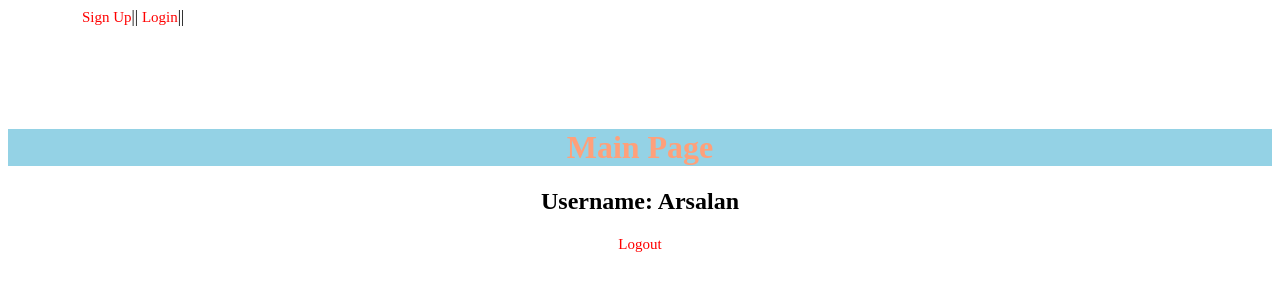
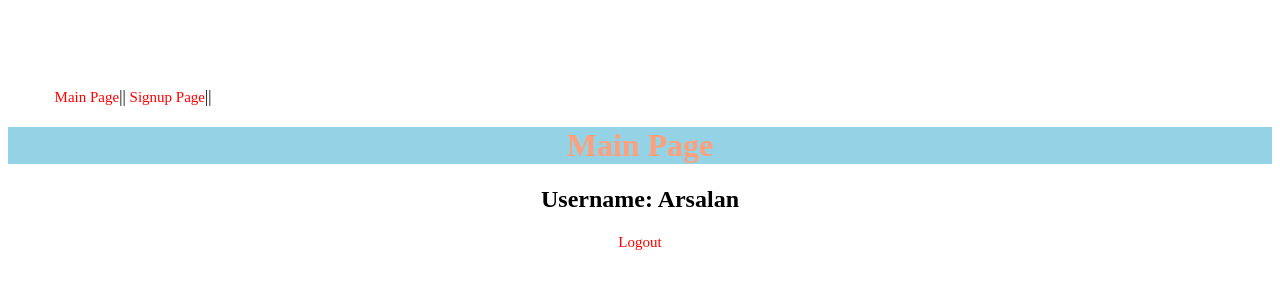
Before and after one commit to Arsalanwahidi/ChatApp, a Django app: page /auth in a window 1280 px wide. Shown: the top 300 px of the page. Run offline with Django 3.2, Linux system fonts and the light colour scheme; a user stored in the database is signed in.

Commit message:
Mini Update Two

```diff
--- a/Chat_Application/urls.py
+++ b/Chat_Application/urls.py
@@ -18,6 +18,6 @@
 
 urlpatterns = [
     path('admin/', admin.site.urls),
-    path('auth', include('auth.urls')),
-    path('chat', include('chats.urls')),
+    path('', include('auth.urls')),
+    path('', include('chats.urls')),
 ]
--- a/auth/templates/index.html
+++ b/auth/templates/index.html
@@ -3,16 +3,17 @@
 <head>
     <meta charset="UTF-8">
     <meta http-equiv="X-UA-Compatible" content="IE=edge">
-    <meta name="viewport" content="width=100px, initial-scale=1.0">
+    <meta name="viewport" content="width=1281px, initial-scale=1.0">
     {% block front %}{% endblock %}
     <title>{% block title %}Base Page{% endblock %}</title>
 </head>
 <body>
     <div id='accessbar'>
         <div id="childlist">
-            <a href="{% url 'signup' %}" id="id_signup">Sign Up</a>||
-            {% if request.user.is_authenticated %}
-                <a href="{% url 'login' %}" id="id_login">Login</a>||
+            <a href="{% url 'index' %}" id="id_signup">Main Page</a>||
+            <a href="{% url 'signup' %}" id="id_signup">Signup Page</a>||
+            {% if not request.user.is_authenticated %}
+                <a href="{% url 'login' %}" id="id_login">Login Page</a>||
             {% endif %}
         </div>
     </div>
--- a/auth/urls.py
+++ b/auth/urls.py
@@ -2,7 +2,7 @@
 from . import views
 
 urlpatterns= [
-    path('', views.index, name='index'),
+    path('auth', views.index, name='index'),
     path('signup', views.Sign_up, name='signup'),
     path('accounts/', include('django.contrib.auth.urls')),
 ]
--- a/static/auth/style/css.css
+++ b/static/auth/style/css.css
@@ -3,12 +3,13 @@
 }
 #accessbar{
     width: 250px;
-    height: 100px;
+    padding-top: 80px;
 }
 
 #childbar{
-    /* padding-top: 1000px; */
-    border: aqua;
+    height: 80px;
+    float: left;
+    margin-left: 0px;
 }
 
 h1{
```
Also changed, not shown: auth/templates/registration/password_reset_form.html (+8 -1 lines), db.sqlite3.
